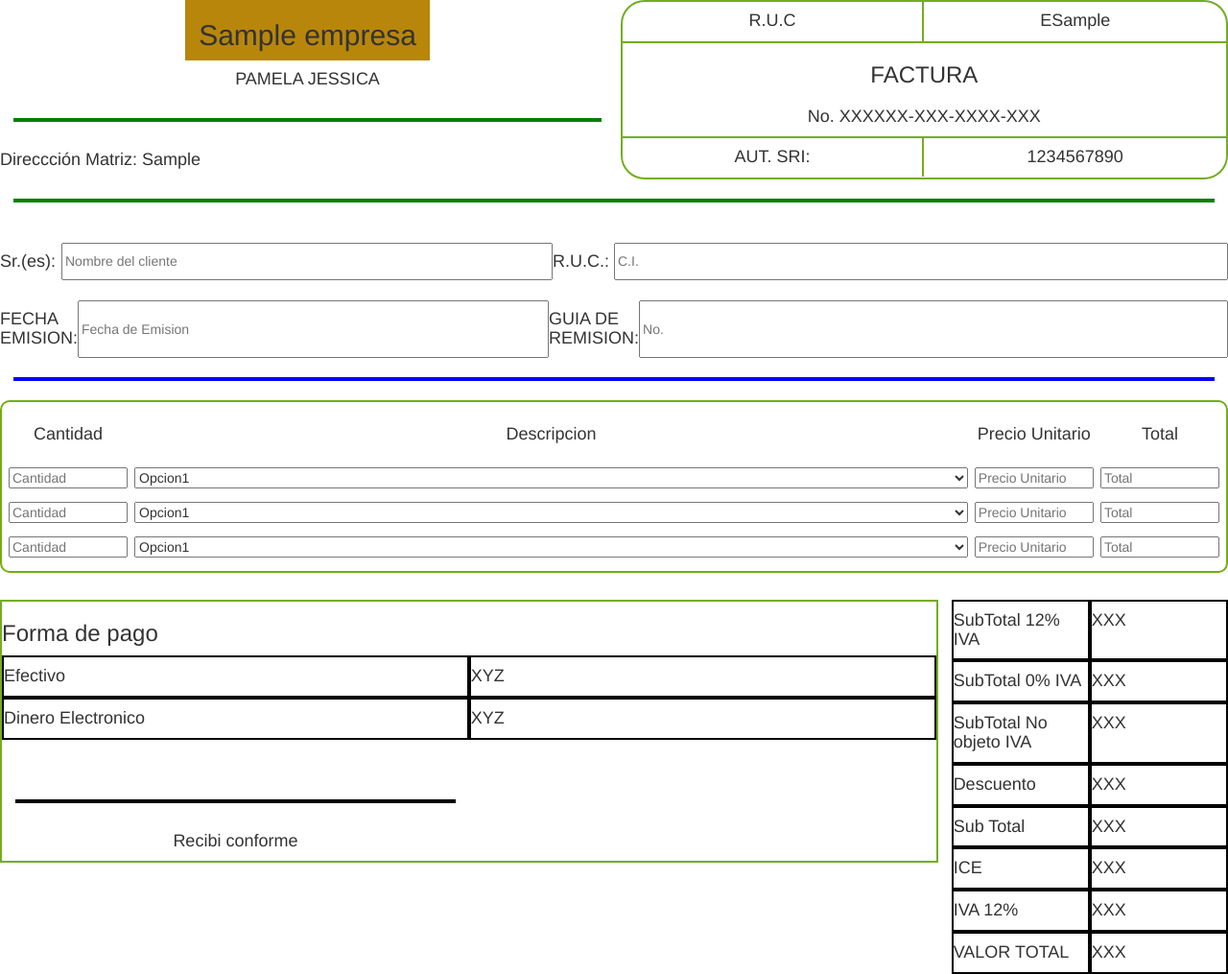
After one commit to gusanare1/nextcode, a PHP site: page /factura.php in a window 1280 px wide. The commit adds this page. Shown: the whole page at 96% size. Run offline with PHP 8.4, Linux system fonts and the light colour scheme; tables that the repository leaves empty or names only in its code hold one stand-in row (values such as "Sample post"); some libraries are stand-ins or nearby versions.

Commit message:
css factura
maquetado de factura

```diff
--- a/Empresa.php
+++ b/Empresa.php
@@ -6,6 +6,7 @@
 		public $razon_social;
 		public $direccion;
 		public $ruc;
+		public $aut_sri="1234567890";
 
 		public function __construct()
 		{
--- /dev/null
+++ b/factura.php
@@ -0,0 +1,482 @@
+<?php
+include("Empresa.php");
+
+$empresa = new Empresa();
+?>
+<html>
+		<head>
+		<title>Factura</title>
+		<meta name="viewport" content="width=device-width, initial-scale=1.0">
+
+		<script
+		  src="https://code.jquery.com/jquery-3.5.1.min.js"
+		  integrity="sha256-9/aliU8dGd2tb6OSsuzixeV4y/faTqgFtohetphbbj0="
+		  crossorigin="anonymous"></script>
+		  <script src="https://stackpath.bootstrapcdn.com/bootstrap/4.5.0/js/bootstrap.min.js" integrity="sha384-OgVRvuATP1z7JjHLkuOU7Xw704+h835Lr+6QL9UvYjZE3Ipu6Tp75j7Bh/kR0JKI" crossorigin="anonymous"></script>
+		<script src="https://ajax.googleapis.com/ajax/libs/angularjs/1.6.9/angular.min.js"></script>
+		<link rel="stylesheet" href="https://maxcdn.bootstrapcdn.com/bootstrap/3.4.1/css/bootstrap.min.css">
+		<script src="login_js.js"></script>
+
+		<style>
+
+			.grid-container-header{
+				display:grid;
+				grid-template-columns: auto auto;
+
+				grid-gap:0.4em;
+			}
+			.grid-container-header-left{
+				display:grid;
+				grid-template-columns: auto;
+				//border-right: 2px solid #73AD21;
+
+			}
+
+			.grid-container-header-right{
+				display:grid;
+				grid-template-columns: auto;
+				border-radius: 25px;
+				border: 2px solid #73AD21;
+				grid-column-gap:1em;
+
+			}
+
+			.grid-container-two-columns{
+				display:grid;
+				grid-template-columns: 2fr 2fr;
+				//border: 2px solid #f76707;
+
+			}
+
+			.grid-container-one-column{
+				display:grid;
+				grid-template-columns: auto ;
+				border-top: 2px solid #73ad21;
+				border-bottom: 2px solid #73ad21;
+			}
+
+			.child:nth-child(3n) {
+				border-left: var(--border);
+			}
+
+			.grid-container-four-columns{
+				display:grid;
+				grid-template-columns:5fr 40fr 5fr 50fr;
+			}
+
+			.grid-container-four-columns-detalles-factura{
+				display:grid;
+				grid-template-columns:10fr 70fr 10fr 10fr;
+				grid-gap:0.5em;
+				margin-top:1em;
+			}
+
+
+
+			//Fill one column
+			.grid-one-column{
+				grid-column-end: span 1;
+				//border: 2px solid #f76707;
+			}
+			//Fill two columns
+			.grid-two-columns{
+				grid-column-end: span 2;
+				//border: 2px solid #f76707;
+			}
+			.fondo
+			{
+				display:inline-block;
+				padding-left:1em;
+				padding-right:1em;
+				background-color: darkgoldenrod;
+			}
+			#header-empresa-nombre{
+
+			}
+			.center-text{
+				text-align:center;
+			}
+			.border-down{
+				border-bottom: 2px solid #73AD21;
+			}
+
+			.hr1{
+				border: 2px solid green;
+				margin-left:1em;
+				margin-right:1em;
+			}
+			.hr2{
+				border: 2px solid blue;
+				margin-left:1em;
+				margin-right:1em;
+			}
+			.hr3{
+				border: 2px solid black;
+				margin-left:1em;
+				margin-right:1em;
+			}
+
+			input{
+				width:100%;
+				height:100%;
+			}
+			select{
+				width:100%;
+				height:100%;
+			}
+			.espaciado{
+				margin-top: 3em;
+			}
+			.espaciado-interior{
+				margin-top:1.5em;
+			}
+			.grid-container-four-columns-detalles-factura-contenedor{
+				border-radius: 10px;
+				border: 2px solid #73AD11;
+				padding-right:0.5em;
+				padding-left:0.5em;
+				padding-bottom:1em;
+			}
+			.container-pago{
+				display:flex;
+				grid-template-columns: 70fr 30fr;
+				grid-column-gap:1em;
+			}
+			.subcontainer-pago{
+				display:flex;
+				grid-template-columns: 50fr 50fr;
+			}
+			.subcontainer-pago-izquierdo{
+				margin-top:2em;
+				grid-template-columns: 40fr 60fr;
+				width:100%;
+			}
+			.subcontainer-pago-izquierdo-round{
+				order-radius: 40px;
+				border: 2px solid #73AD21;
+				width:100%;
+				min-width:70%;
+			}
+			.subcontainer-pago-derecho{
+				grid-template-columns: 40fr 60fr;
+				margin-top:2em;
+			}
+			.border-all{
+				border-right: 2px solid black;
+				border-top: 2px solid black;
+				border-left: 2px solid black;
+				border-bottom : 2px solid black;
+
+				//max-width:100;
+			}
+			.border-righ{
+				border-right:2px solid #73ad21;
+			}
+
+
+		</style>
+	</head>
+
+
+
+<body>
+
+
+	<div class="grid-container-header">
+
+		<div class="grid-container-header-left">
+			<div class="grid-one-column center-text ">
+				<div class="fondo">
+					<h2><?php echo $empresa->nombre; ?> </h2>
+				</div>
+			</div>
+
+			<div class="grid-one-column ">
+				<h4 class="center-text"> PAMELA JESSICA </h4>
+			</div>
+			<hr class="hr1">
+			<div class="grid-one-column">
+				<h4> Direccción Matriz: <?php echo $empresa->direccion; ?> </h4>
+			</div>
+
+		</div>
+
+		<div class="grid-container-header-right">
+
+			<div class="grid-container-two-columns">
+				<div class="grid-one-column center-text border-righ">
+					<h4> R.U.C </h4>
+				</div>
+				<div class="grid-one-column center-text">
+					<h4> E<?php echo $empresa->ruc; ?>
+				</div>
+			</div>
+
+			<div class="grid-container-one-column">
+			<div class="grid-two-columns">
+				<h3 class="center-text">FACTURA</h3>
+			</div>
+			<div class="grid-one-column">
+				<h4 class="center-text">No. XXXXXX-XXX-XXXX-XXX</h4>
+			</div>
+			</div>
+			<div class="grid-two-columns">
+
+			<div class="grid-container-two-columns">
+				<div class="grid-one-column center-text border-righ">
+					<h4> AUT. SRI: <h4>
+				</div>
+				<div class="grid-one-column center-text">
+					<h4><?php echo $empresa->aut_sri; ?><h4>
+				</div>
+			</div>
+		</div>
+	</div>
+	</div>
+
+	<hr class="hr1">
+
+
+	<div class="espaciado">
+
+		<div class="grid-container-four-columns">
+			<div class="grid-one-column">
+				<h4>Sr.(es): </h4>
+			</div>
+			<div class="grid-one-column">
+				<input type:"text" name="" placeholder="Nombre del cliente">
+			</div>
+
+			<div class="grid-one-column">
+				<h4>R.U.C.: </h4>
+			</div>
+
+			<div class="grid-one-column">
+				<input type:"text" name="" placeholder="C.I.">
+			</div>
+		</div>
+
+		<div class="espaciado-interior"/>
+
+		<div class="grid-container-four-columns">
+			<div class="grid-one-column">
+				<h4>FECHA EMISION: </h4>
+			</div>
+			<div class="grid-one-column">
+				<input type:"text" name="" placeholder="Fecha de Emision">
+			</div>
+
+			<div class="grid-one-column">
+				<h4>GUIA DE REMISION: </h4>
+			</div>
+
+			<div class="grid-one-column">
+				<input type:"text" name="" placeholder="No.">
+			</div>
+		</div>
+	</div>
+
+
+
+	<hr class="hr2">
+
+	<div class="grid-container-four-columns-detalles-factura-contenedor">
+
+		<div class="grid-container-four-columns-detalles-factura">
+
+			<div class="grid-one-column">
+				<h4 class="center-text"> Cantidad</h4>
+			</div>
+
+			<div class="grid-one-column">
+				<h4 class="center-text"> Descripcion</h4>
+			</div>
+
+			<div class="grid-one-column">
+				<h4 class="center-text"> Precio Unitario </h4>
+			</div>
+
+			<div class="grid-one-column">
+				<h4 class="center-text"> Total </h4>
+			</div>
+		</div>
+
+		<div class="grid-container-four-columns-detalles-factura">
+
+			<div class="grid-one-column">
+				<input id="cantidad1" type="text" placeholder="Cantidad" >
+			</div>
+
+			<div id class="grid-one-column">
+				<select id="descripcion1">
+					<option value="1">Opcion1</option>
+					<option value="2">Opcion2</option>
+				</select>
+			</div>
+
+			<div class="grid-one-column">
+				<input type="text" id="p_unitario1" placeholder="Precio Unitario" >
+			</div>
+
+			<div class="grid-one-column">
+				<input id="total1" type="Total" placeholder="Total" >
+			</div>
+		</div>
+
+		<div class="grid-container-four-columns-detalles-factura">
+
+			<div class="grid-one-column">
+				<input type="text" id="cantidad2" placeholder="Cantidad" >
+			</div>
+
+			<div class="grid-one-column">
+				<select id="descripcion2">
+					<option value="1">Opcion1</option>
+					<option value="2">Opcion2</option>
+				</select>
+			</div>
+
+			<div class="grid-one-column">
+				<input id="p_unitario2" type="number" step="0.01" placeholder="Precio Unitario" >
+			</div>
+
+			<div class="grid-one-column">
+				<input id="total2" type="number" step="0.01" placeholder="Total" >
+			</div>
+		</div>
+
+		<div class="grid-container-four-columns-detalles-factura">
+
+			<div class="grid-one-column">
+				<input id="cantidad3" type="text" step="1" placeholder="Cantidad" >
+			</div>
+
+			<div class="grid-one-column">
+				<select id="descripcion3">
+					<option value="1">Opcion1</option>
+					<option value="2">Opcion2</option>
+				</select>
+			</div>
+
+			<div class="grid-one-column">
+				<input id="p_unitario3" type="text" placeholder="Precio Unitario" >
+			</div>
+
+			<div class="grid-one-column">
+				<input id="total3" type="Total" placeholder="Total" >
+			</div>
+		</div>
+	</div>
+
+
+	<div class="container-pago">
+
+			<div class="subcontainer-pago-izquierdo">
+			<div class="subcontainer-pago-izquierdo-round">
+				<div class="grid-two-columns">
+					<h3>Forma de pago</h3>
+				</div>
+				<div class="grid-container-two-columns">
+					<div class="grid-one-column  border-all">
+						<h4>Efectivo</h4>
+					</div>
+					<div class="grid-one-column  border-all">
+						<h4>XYZ</h4>
+					</div>
+				</div>
+
+				<div class="grid-container-two-columns">
+					<div class="grid-one-column  border-all">
+						<h4>Dinero Electronico</h4>
+					</div>
+					<div class="grid-one-column  border-all">
+						<h4>XYZ</h4>
+					</div>
+				</div>
+
+				<div class="espaciado">
+					<div class="grid-container-two-columns ">
+						<div class="grid-two-columns">
+							<hr class="hr3">
+						</div>
+					</div>
+				</div>
+
+				<div class="grid-container-two-columns ">
+					<div class="grid-two-columns">
+						<h4 class="center-text">Recibi conforme</h4>
+					</div>
+				</div>
+			</div>
+			</div>
+
+
+			<div class="subcontainer-pago-derecho">
+				<div class="grid-container-two-columns">
+					<div class="grid-one-column border-all">
+						<h4>SubTotal 12% IVA</h4>
+					</div>
+					<div class="grid-one-column border-all">
+						<h4>XXX</h4>
+					</div>
+
+					<div class="grid-one-column border-all">
+						<h4>SubTotal 0% IVA</h4>
+					</div>
+					<div class="grid-one-column border-all">
+						<h4>XXX</h4>
+					</div>
+
+					<div class="grid-one-column border-all">
+						<h4>SubTotal No objeto IVA</h4>
+					</div>
+					<div class="grid-one-column border-all">
+						<h4>XXX</h4>
+					</div>
+
+					<div class="grid-one-column border-all">
+						<h4>Descuento</h4>
+					</div>
+					<div class="grid-one-column border-all">
+						<h4>XXX</h4>
+					</div>
+
+					<div class="grid-one-column  border-all">
+						<h4>Sub Total</h4>
+					</div>
+					<div class="grid-one-column border-all" >
+						<h4>XXX</h4>
+					</div>
+
+					<div class="grid-one-column border-all">
+						<h4>ICE</h4>
+					</div>
+					<div class="grid-one-column border-all">
+						<h4>XXX</h4>
+					</div>
+
+					<div class="grid-one-column border-all">
+						<h4>IVA 12%</h4>
+					</div>
+					<div class="grid-one-column border-all">
+						<h4>XXX</h4>
+					</div>
+
+					<div class="grid-one-column border-all">
+						<h4>VALOR TOTAL</h4>
+					</div>
+					<div class="grid-one-column border-all">
+						<h4>XXX</h4>
+					</div>
+				</div>
+			</div>
+
+
+	</div>
+
+
+
+</body>
+
+
+</html>
```
